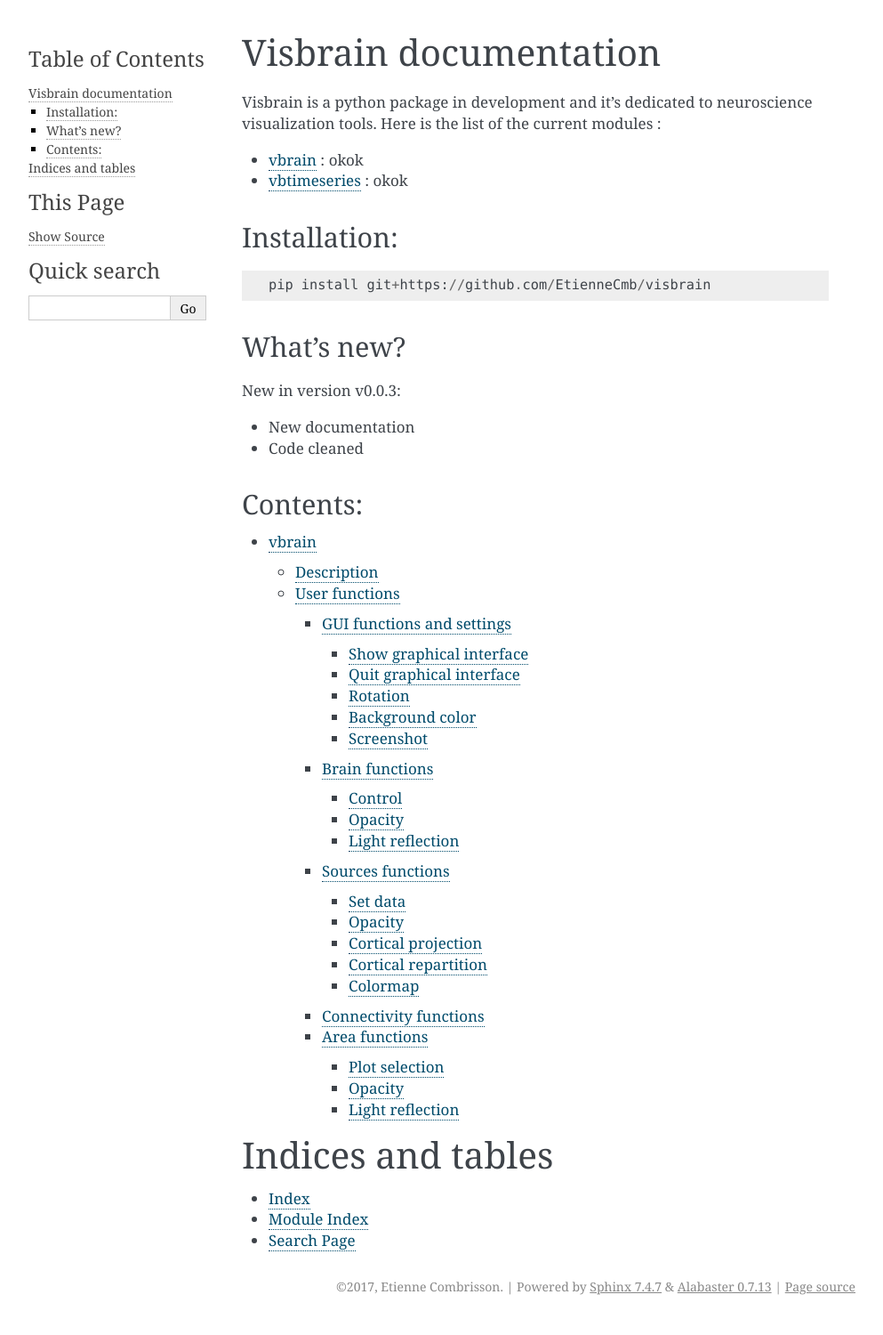
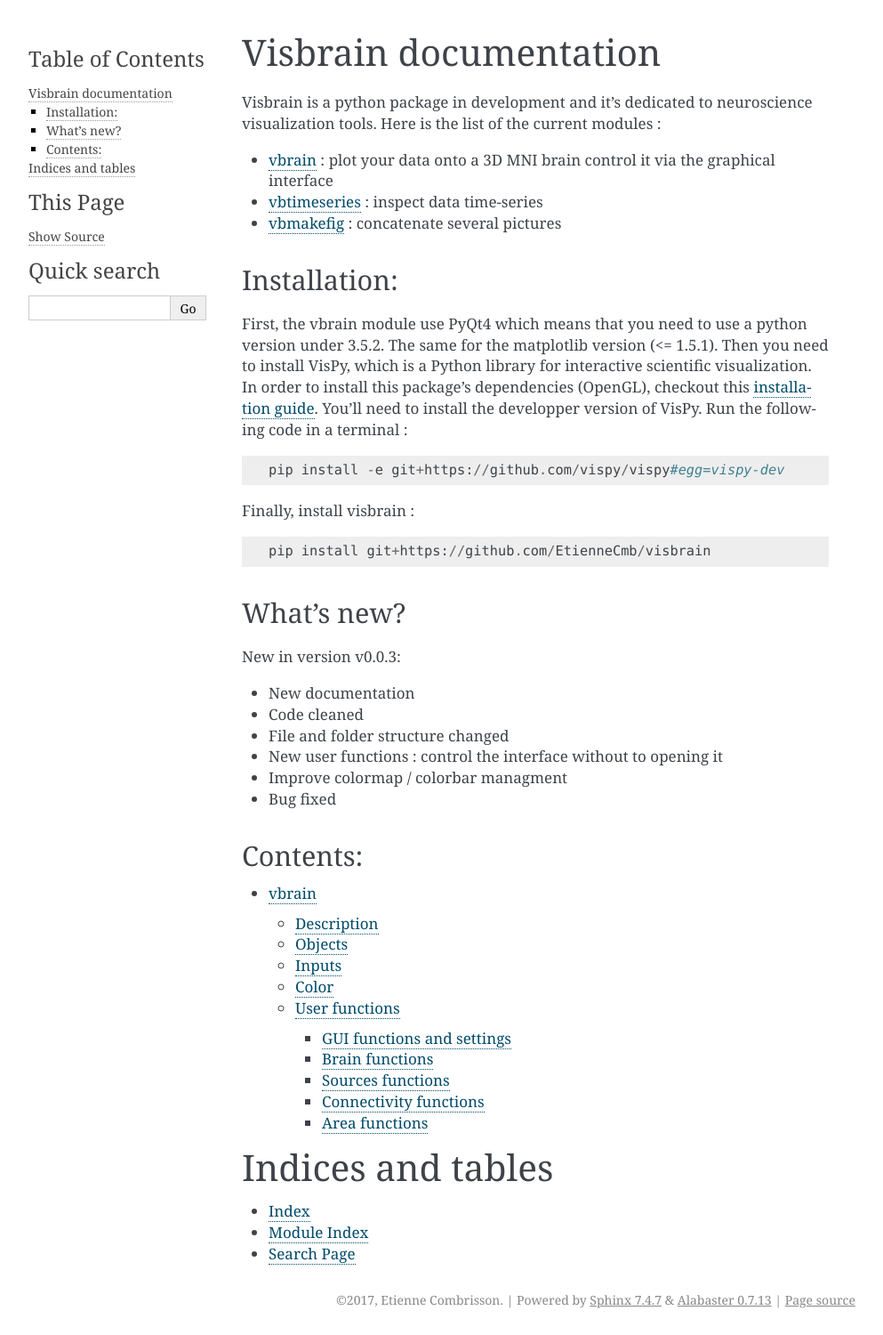
Before and after one commit to EtienneCmb/visbrain, a Sphinx documentation site: the page built from docs/index.rst, in a window 1280 px wide. Shown: the whole page at 89% size, without its empty margins (148-1141 px from the left). Built offline with Sphinx 7.4.7, drawn with Linux system fonts in a browser that asks for light colours.

Commit message:
Improve sphinx documentation

```diff
--- a/docs/index.rst
+++ b/docs/index.rst
@@ -3,11 +3,21 @@
 
 Visbrain is a python package in development and it's dedicated to neuroscience visualization tools. Here is the list of the current modules :
 
-* :ref:`vbrain` : okok
-* :ref:`vbtimeseries` : okok
+* :ref:`vbrain` : plot your data onto a 3D MNI brain control it via the graphical interface
+* :ref:`vbtimeseries` : inspect data time-series
+* :ref:`vbmakefig` : concatenate several pictures
 
 Installation:
 *************
+
+First, the vbrain module use PyQt4 which means that you need to use a python version under 3.5.2. The same for the matplotlib version (<= 1.5.1). Then you need to install VisPy, which is a Python library for interactive scientific visualization. In order to install this package's dependencies (OpenGL), checkout this `installation guide <http://vispy.org/installation.html>`_. You'll need to install the developper version of VisPy. Run the following code in a terminal :
+
+.. code-block:: python
+
+    pip install -e git+https://github.com/vispy/vispy#egg=vispy-dev
+
+Finally, install visbrain :
+
 .. code-block:: python
 
     pip install git+https://github.com/EtienneCmb/visbrain
@@ -18,15 +28,18 @@
 
 * New documentation
 * Code cleaned
+* File and folder structure changed
+* New user functions : control the interface without to opening it
+* Improve colormap / colorbar managment
+* Bug fixed
 
 Contents:
 *********
 
 .. toctree::
-   :maxdepth: 4
+   :maxdepth: 3
 
    vbrain
-
 
 
 Indices and tables
--- /dev/null
+++ b/docs/vbmakefig.rst
@@ -0,0 +1,6 @@
+.. _vbmakefig:
+
+vbmakefig
+#########
+
+(to do)
--- a/visbrain/__init__.py
+++ b/visbrain/__init__.py
@@ -1,2 +1,4 @@
+__version__ = "0.0.3"
+
 from .vbrain.vbrain import vbrain
 # from .vbtimeseries.vbtimeseries import vbtimeseries
```
Also changed, not shown: docs/vbfunctions.rst (+37 -3 lines), docs/vbrain.rst (+36 -1 lines), setup.py (+30 -52 lines), docs/picture/AreaObj.png (added), docs/picture/BrainObj.png (added), docs/picture/ConnectObj.png (added), docs/picture/ProjObj.png (added), docs/picture/objects.png (added), 9 other files.
